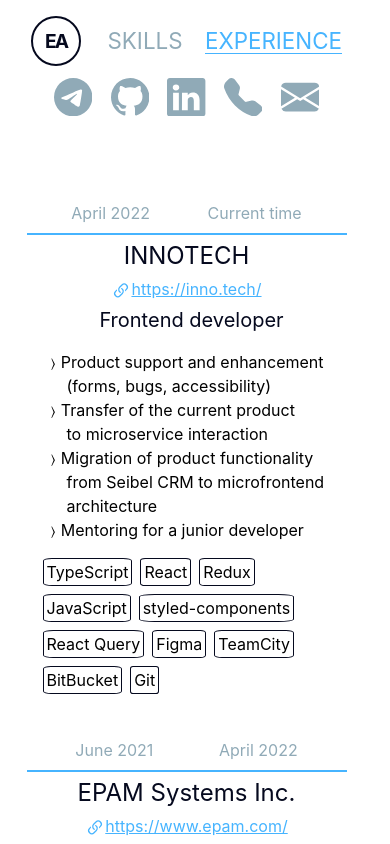
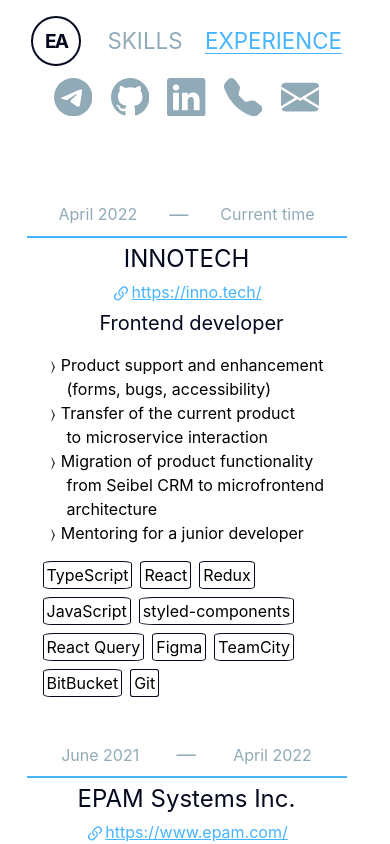
Before and after one commit to ashmee/ashmee.github.io, a React app: page / in a window 390 px wide. Both pictures are taken after a click on the button "EXPERIENCE". Shown: the top 844 px of the page. Built offline with nearby package versions, Linux system fonts and the light colour scheme.

Commit message:
fix layout

```diff
--- a/src/components/main/Main.tsx
+++ b/src/components/main/Main.tsx
@@ -20,13 +20,17 @@
         config: i === 0 ? fast : slow,
     }))
     const [ref, { left, top }] = useMeasure()
-
+    const isSafari =
+        /constructor/i.test(window?.HTMLElement as unknown as string) ||
+        (!!navigator.userAgent.match(/safari/i) &&
+            !navigator.userAgent.match(/chrome/i) &&
+            typeof document.body.style.webkitFilter !== "undefined" )
     const handleMouseMove = (e: { clientX: number; clientY: number }) => {
         api.start({ xy: [e.clientX - left, e.clientY - top] })
     }
 
     return (
-        <main className={`main ${nav === "experience" ? "hide" : ""}`}>
+        <main className={`main ${nav === "experience" || isSafari ? "hide" : ""}`}>
             <svg style={{ position: "absolute", width: 0, height: 0 }}>
                 <filter id="allowemptyinput">
                     <feGaussianBlur in="SourceGraphic" result="blur" stdDeviation="35" />
--- a/src/components/main/experience/Experience.scss
+++ b/src/components/main/experience/Experience.scss
@@ -36,10 +36,7 @@
     max-width: 320px;
     justify-content: space-around;
     padding-bottom: .5rem;
-
-    .dash {
-      display: none;
-    }
+    align-items: center;
   }
 
   div:first-letter {
--- a/src/components/main/experience/Experience.tsx
+++ b/src/components/main/experience/Experience.tsx
@@ -10,7 +10,7 @@
                 <div key={item.company} className={"experienceWrapper"}>
                     <div className={"experienceDate"}>
                         <div>{item.dateEnd}</div>
-                        <div className={"dash"}>{"⮌"}</div>
+                        <div className={"dash"}>{"—"}</div>
                         <div>{item.dateStart}</div>
                     </div>
                     <div className={"experienceInfo"}>
```
Also changed, not shown: webpack.common.ts (+3 -5 lines), 1 other file (tests, documents, lock files or other folders).
